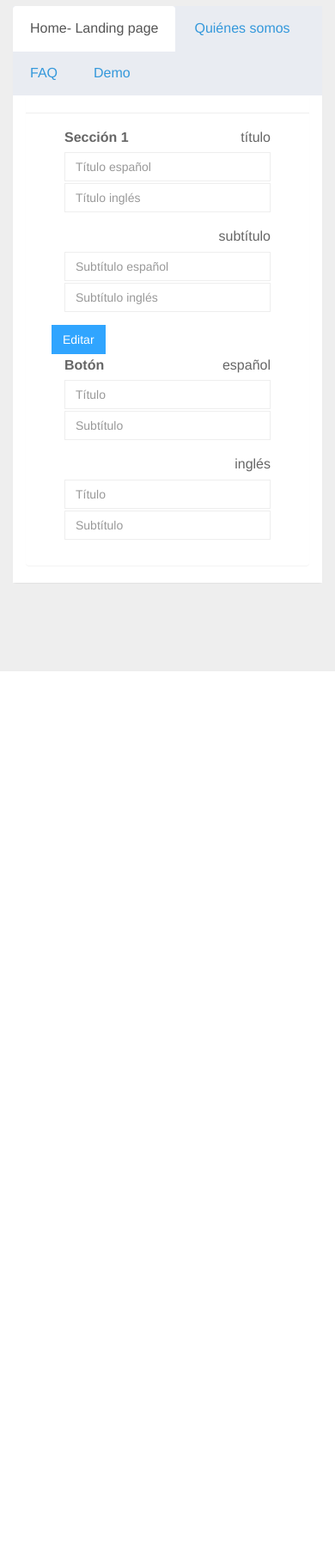
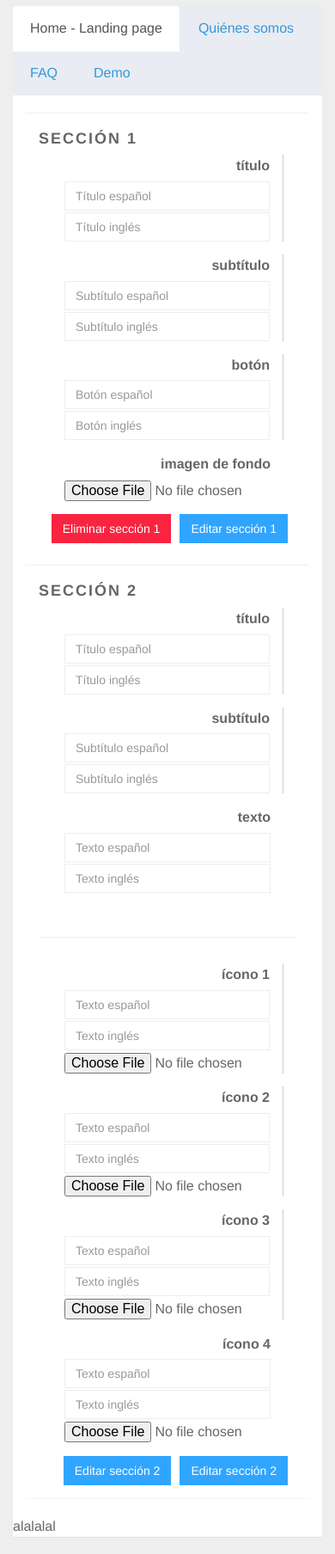
Before and after one commit to brendarychter/blink_app, a PHP site: page /test/content/admin/dashboard.php in a window 390 px wide. Shown: the part 63-1871 px from the top of the page at 86% size. Before the commit the page ends 844 px from the top, so only its background shows below. Run offline with PHP 8.4, Linux system fonts and the light colour scheme; data that the repository does not hold is empty; some libraries are stand-ins or nearby versions.

Commit message:
toggle navbar not responsive

```diff
--- a/content/admin/dashboard.php
+++ b/content/admin/dashboard.php
@@ -10,7 +10,7 @@
 	<link href="../../public/css/styles_dashboard.css" rel="stylesheet">
 	<link href="../../public/css/content.css" rel="stylesheet">
 
-
+	<link rel="shortcut icon" type="image/png" href="../../public/img/icon_tab.png"/>
 	<!--[if lt IE 9]>
 	<script src="js/html5shiv.js"></script>
 	<script src="js/respond.min.js"></script>
@@ -50,54 +50,122 @@
 					<!-- Navs for each page in the website -->
 					<div class="tabs-page-blink">
 						<ul class="nav nav-tabs">
-						  	<li role="presentation" class="active"><a href="#">Home- Landing page</a></li>
+						  	<li role="presentation" class="active toggle-nav-admin" id="home-admin"><a href="#">Home - Landing page</a></li>
 						  	<!-- <div class="panel-heading"><a href=""><svg class="glyph stroked pencil edit-icon"><use xlink:href="#stroked-pencil"></use></svg></a>Qui&eacute;nes somos</div> -->
-						 	<li role="presentation"><a href="#">Qui&eacute;nes somos</a></li>
-						  	<li role="presentation"><a href="#">FAQ</a></li>
-						  	<li role="presentation"><a href="#">Demo</a></li>
+						 	<li role="presentation" class="toggle-nav-admin" id="team-admin"><a href="#">Qui&eacute;nes somos</a></li>
+						  	<li role="presentation" class="toggle-nav-admin"><a href="#">FAQ</a></li>
+						  	<li role="presentation" class="toggle-nav-admin"><a href="#">Demo</a></li>
 						</ul>
 					</div>
 					<!-- QUIENES SOMOS ADMIN -->
 				    <div class="col-sm-12 col-lg-12 tab-admin-page">
-						<div class="row">
+						<div class="row home-admin admin-nav active">
 							<div class="col-lg-12">
 								<div class="panel panel-default">
 									<div class="panel-heading"></div>
 										<div class="panel-body">
-											<form role="form" class="form-seccion-1">
+											<form role="form" class="form-section" id="form-section-1">
+												<label class="section-name">Secci&oacute;n 1</label>
 												<div class="col-md-6">
-													<div class="form-group col-md-6">
-														<label>Secci&oacute;n 1</label> <span style="float: right;">t&iacute;tulo</span>
+													<div class="form-group col-md-6 box-section col-sm-12">
+														<span>t&iacute;tulo</span>
 														<input class="form-control" placeholder="T&iacute;tulo espa&ntilde;ol">
 														<input class="form-control" placeholder="T&iacute;tulo ingl&eacute;s">
 													</div>
 
-													<div class="form-group col-md-6">
-														<span style="float: right;">subt&iacute;tulo</span>
+													<div class="form-group col-md-6 box-section col-sm-12">
+														<span>subt&iacute;tulo</span>
 														<input class="form-control" placeholder="Subt&iacute;tulo espa&ntilde;ol">
 														<input class="form-control" placeholder="Subt&iacute;tulo ingl&eacute;s">
 													</div>
 
-													<button type="submit" class="btn btn-primary">Editar</button>
 												</div>
 												<div class="col-md-6">
+													<div class="form-group col-md-6 box-section col-sm-12">
+														<span>bot&oacute;n</span>
+														<input class="form-control" placeholder="Bot&oacute;n espa&ntilde;ol">
+														<input class="form-control" placeholder="Bot&oacute;n ingl&eacute;s">
+													</div>
 													<div class="form-group col-md-6">
-														<label>Bot&oacute;n</label> <span style="float: right;">espa&ntilde;ol</span>
-														<input class="form-control" placeholder="T&iacute;tulo">
-														<input class="form-control" placeholder="Subt&iacute;tulo">
-													</div>
-
-													<div class="form-group col-md-6">
-														<span style="float: right;">ingl&eacute;s</span>
-														<input class="form-control" placeholder="T&iacute;tulo">
-														<input class="form-control" placeholder="Subt&iacute;tulo">
+														<span>imagen de fondo</span>
+														<input type="file">
+														<p class="help-block"></p>
 													</div>
 												</div>
+												<button type="submit" class="btn btn-primary edit-section" id="section-1">Editar secci&oacute;n 1</button>
+												<button type="submit" class="btn btn-danger edit-section" id="section-1">Eliminar secci&oacute;n 1</button>
 											</form>
+
 										</div>
+									<div class="panel-heading" style="padding-top: 0;"></div>
+									<div class="panel-body">
+										<form role="form" class="form-section" id="form-section-1">
+											<label class="section-name">Secci&oacute;n 2</label>
+											<div class="col-md-6">
+												<div class="form-group col-md-6 box-section col-sm-12">
+													<span>t&iacute;tulo</span>
+													<input class="form-control" placeholder="T&iacute;tulo espa&ntilde;ol">
+													<input class="form-control" placeholder="T&iacute;tulo ingl&eacute;s">
+												</div>
+
+												<div class="form-group col-md-6 box-section col-sm-12">
+													<span>subt&iacute;tulo</span>
+													<input class="form-control" placeholder="Subt&iacute;tulo espa&ntilde;ol">
+													<input class="form-control" placeholder="Subt&iacute;tulo ingl&eacute;s">
+												</div>
+
+											</div>
+											<div class="col-md-6">
+												<div class="form-group col-md-6">
+													<span>texto</span>
+													<input class="form-control" placeholder="Texto espa&ntilde;ol">
+													<input class="form-control" placeholder="Texto ingl&eacute;s">
+												</div>
+												<div class="form-group col-md-6 col-sm-12">
+												</div>
+											</div>
+											<div class="panel-heading" style="overflow: hidden; margin-bottom: 30px;"></div>
+											<div class="col-md-6">
+												<div class="form-group col-md-6 box-section col-sm-12">
+													<span>&iacute;cono 1</span>
+													<input class="form-control" placeholder="Texto espa&ntilde;ol">
+													<input class="form-control" placeholder="Texto ingl&eacute;s">
+													<input type="file">
+													<p class="help-block"></p>
+												</div>
+												<div class="form-group col-md-6 box-section col-sm-12">
+													<span>&iacute;cono 2</span>
+													<input class="form-control" placeholder="Texto espa&ntilde;ol">
+													<input class="form-control" placeholder="Texto ingl&eacute;s">
+													<input type="file">
+													<p class="help-block"></p>
+												</div>
+											</div>
+											<div class="col-md-6">
+												<div class="form-group col-md-6 box-section col-sm-12">
+													<span>&iacute;cono 3</span>
+													<input class="form-control" placeholder="Texto espa&ntilde;ol">
+													<input class="form-control" placeholder="Texto ingl&eacute;s">
+													<input type="file">
+													<p class="help-block"></p>
+												</div>
+												<div class="form-group col-md-6 col-sm-12">
+													<span>&iacute;cono 4</span>
+													<input class="form-control" placeholder="Texto espa&ntilde;ol">
+													<input class="form-control" placeholder="Texto ingl&eacute;s">
+													<input type="file">
+													<p class="help-block"></p>
+												</div>
+											</div>
+											<button type="submit" class="btn btn-primary edit-section" id="section-1">Editar secci&oacute;n 2</button>
+											<button type="submit" class="btn btn-primary edit-section" id="section-1">Editar secci&oacute;n 2</button>
+										</form>
 									</div>
 								</div>
 							</div>
+						</div>
+						<div class="row team-admin admin-nav">
+							alalalal
 						</div>
 					</div>
 				</div>
@@ -115,13 +183,13 @@
 							<form role="form" class="form-seccion-1">
 								<div class="col-md-6">
 									<div class="form-group col-md-6">
-										<label>Secci&oacute;n 1</label> <span style="float: right;">espa&ntilde;ol</span>
+										<label>Secci&oacute;n 1</label> <span>espa&ntilde;ol</span>
 										<input class="form-control" placeholder="T&iacute;tulo">
 										<input class="form-control" placeholder="Subt&iacute;tulo">
 									</div>
 
 									<div class="form-group col-md-6">
-										<span style="float: right;">ingl&eacute;s</span>
+										<span>ingl&eacute;s</span>
 										<input class="form-control" placeholder="T&iacute;tulo">
 										<input class="form-control" placeholder="Subt&iacute;tulo">
 									</div>
--- a/public/css/content.css
+++ b/public/css/content.css
@@ -453,8 +453,13 @@ h2 {
 .login-panel {
   padding: 0px 10px; }
 
+.separation {
+  height: 20px; }
+
 .main-admin-dashboard {
   padding-top: 20px; }
+  .main-admin-dashboard li.active a:focus, .main-admin-dashboard li.active a:hover {
+    border: 0; }
   .main-admin-dashboard button {
     border-radius: 0; }
   .main-admin-dashboard input {
@@ -468,6 +473,21 @@ h2 {
     background-color: #FFF; }
     .main-admin-dashboard .tab-admin-page .panel-heading {
       height: 0; }
+    .main-admin-dashboard .tab-admin-page .section-name {
+      display: block;
+      text-transform: uppercase;
+      font-size: 18px;
+      letter-spacing: 2px; }
+    .main-admin-dashboard .tab-admin-page .form-group span {
+      float: right;
+      font-weight: bold; }
+    .main-admin-dashboard .tab-admin-page .form-section {
+      /* USAR EL NOT LAST CHILD :not(:last-child)*/ }
+      .main-admin-dashboard .tab-admin-page .form-section .edit-section {
+        float: right;
+        margin-right: 10px; }
+      .main-admin-dashboard .tab-admin-page .form-section .box-section {
+        border-right: 1px solid #ccc; }
 
 .footer-distributed {
   background-color: #292c2f;
--- a/public/js/actions/dashboard.js
+++ b/public/js/actions/dashboard.js
@@ -4,6 +4,17 @@ $(document).ready(function(){
 
     $.ajaxSetup({cache: false})
     getSessionAdminUser();
+
+
+
+    $(".toggle-nav-admin").click(function() {
+      // remove classes from all
+      $(".toggle-nav-admin").removeClass("active");
+      $(".tab-admin-page .admin-nav").hide();
+      // add class to the one we clicked
+      $(this).addClass("active");
+      $(".tab-admin-page ." + $(this).attr('id')).show();
+   });
 
 
     function getSessionAdminUser(){
--- a/public/scss/_admin.scss
+++ b/public/scss/_admin.scss
@@ -1,7 +1,13 @@
 .login-panel{
 	padding: 0px 10px;
 }
+.separation{
+	height:20px
+}
 .main-admin-dashboard{
+	li.active a:focus, li.active a:hover{
+		border: 0;
+	}
 	padding-top: 20px;
 	button{
 		border-radius: 0;
@@ -21,5 +27,27 @@
 		.panel-heading{
 			height: 0;
 		}
+		.section-name{
+			display: block;
+			text-transform: uppercase;
+		    font-size: 18px;
+		    letter-spacing: 2px;
+		}
+		.form-group {
+			span{
+				float: right;
+				font-weight: bold;
+			}
+		}
+		.form-section{
+			.edit-section{
+				float: right;
+				margin-right: 10px;
+			}
+			/* USAR EL NOT LAST CHILD :not(:last-child)*/
+			.box-section{
+			    border-right: 1px solid #ccc;
+			}
+		}
 	}
 }
```
Also changed, not shown: public/css/_admin.css (added, +37 -0 lines), 2 other files.
